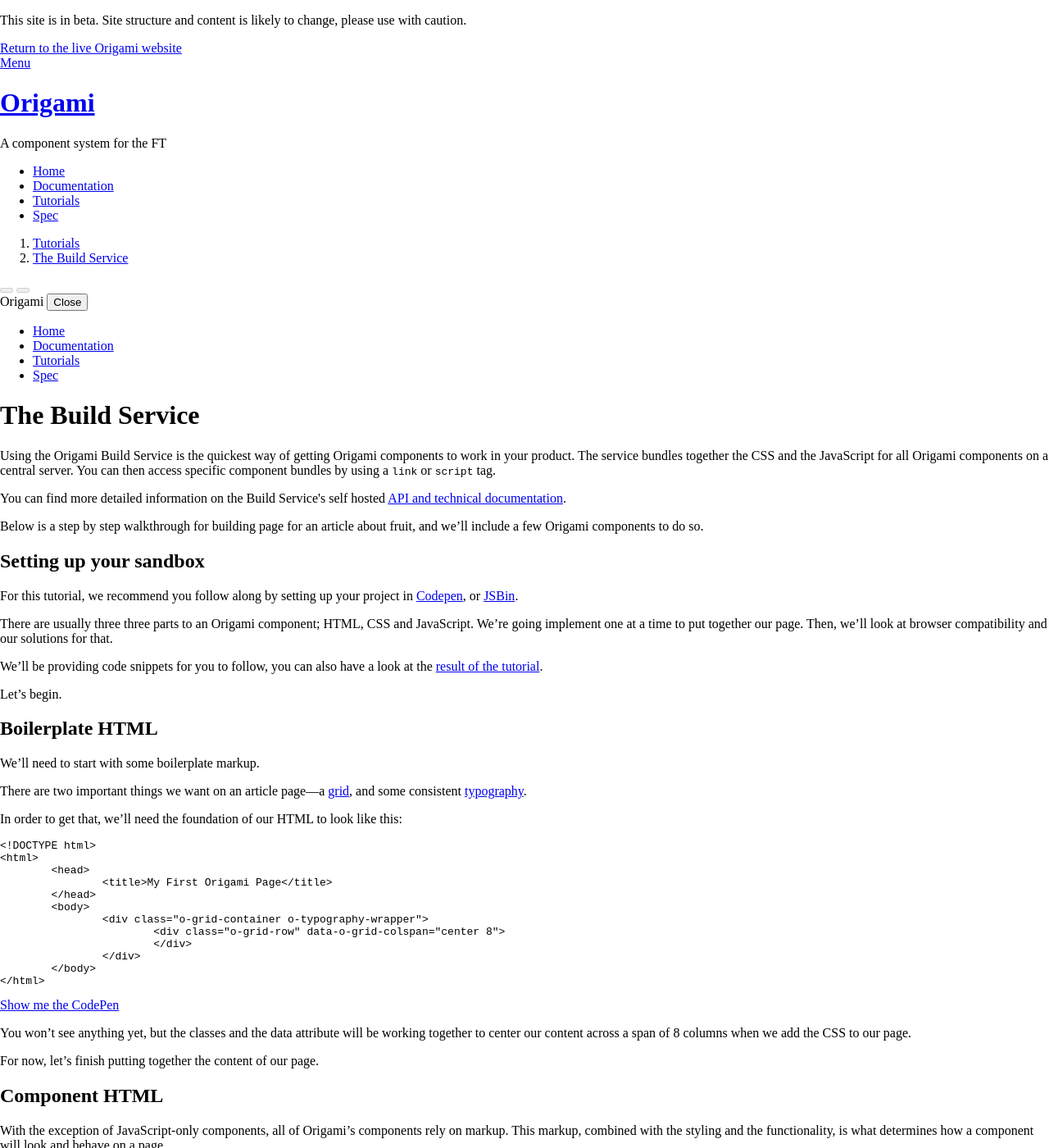
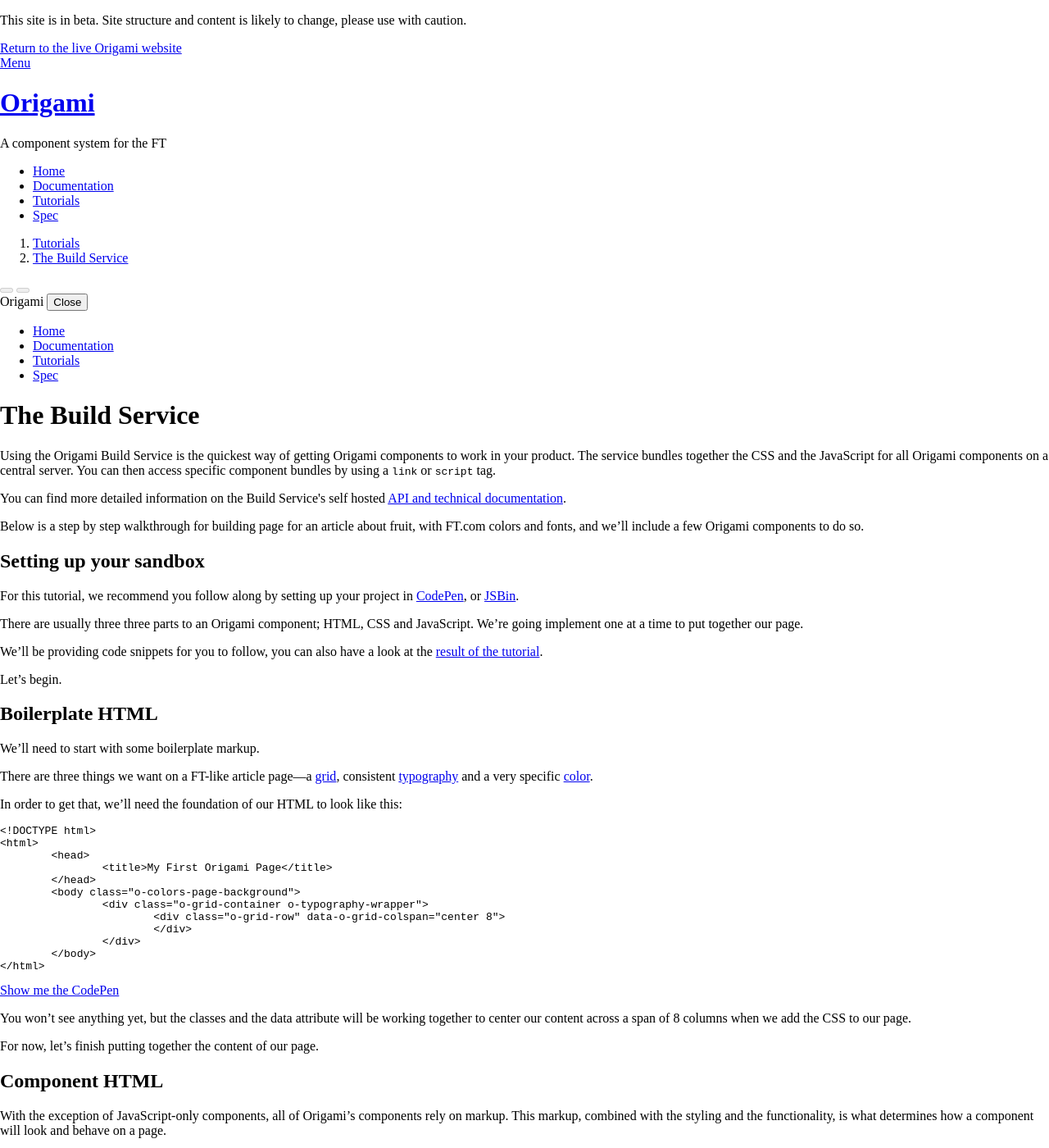
Before and after one commit to Financial-Times/origami-website, a Jekyll site: the page built from _tutorials/build-service.md, in a window 1280 px wide and 1400 px high. Shown: the whole window at 82% size. Built offline with Jekyll 4.4.1, drawn with Linux system fonts in a browser that asks for light colours; a style sheet for code colours, icons or effects is not loaded; some of the changed text lies outside the part shown.

Commit message:
add o-colors

```diff
--- a/_tutorials/build-service.md
+++ b/_tutorials/build-service.md
@@ -9,22 +9,21 @@ Using the Origami Build Service is the quickest way of getting Origami component
 
 <aside>You can find more detailed information on the Build Service's self hosted <a href="https://www.ft.com/__origami/service/build">API and technical documentation</a>.</aside>
 
-Below is a step by step walkthrough for building page for an article about fruit, and we'll include a few Origami components to do so.
+Below is a step by step walkthrough for building page for an article about fruit, with FT.com colors and fonts, and we'll include a few Origami components to do so.
 
 ## Setting up your sandbox
-For this tutorial, we recommend you follow along by setting up your project in [Codepen](https://codepen.io/), or [JSBin](https://jsbin.com/?html,output).
+For this tutorial, we recommend you follow along by setting up your project in [CodePen](https://codepen.io/), or [JSBin](https://jsbin.com/?html,output).
 
+There are usually three three parts to an Origami component; HTML, CSS and JavaScript. We're going implement one at a time to put together our page.
 
-There are usually three three parts to an Origami component; HTML, CSS and JavaScript. We're going implement one at a time to put together our page. Then, we'll look at browser compatibility and our solutions for that.
-
-We'll be providing code snippets for you to follow, you can also have a look at the [result of the tutorial](#).
+We'll be providing code snippets for you to follow, you can also have a look at the [result of the tutorial](#TODO).
 
 Let's begin.
 
 ## Boilerplate HTML
 We'll need to start with some boilerplate markup.
 
-There are two important things we want on an article page—a [grid](https://registry.origami.ft.com/components/o-grid), and some consistent [typography](https://registry.origami.ft.com/components/o-typography).
+There are three things we want on a FT-like article page—a [grid](https://registry.origami.ft.com/components/o-grid), consistent [typography](https://registry.origami.ft.com/components/o-typography) and a very specific [color](https://registry.origami.ft.com/components/o-grid).
 
 In order to get that, we'll need the foundation of our HTML to look like this:
 
@@ -33,7 +32,7 @@ In order to get that, we'll need the foundation of our HTML to look like this:
 	&lt;head>
 		&lt;title>My First Origami Page&lt;/title>
 	&lt;/head>
-	&lt;body>
+	&lt;body class="o-colors-page-background">
 		&lt;div class="o-grid-container o-typography-wrapper">
 			&lt;div class="o-grid-row" data-o-grid-colspan="center 8">
 			&lt;/div>
@@ -110,13 +109,13 @@ The `href` of that link references the endpoint that serves all CSS bundles in t
 <aside><a href="https://codepen.io/ft-origami/pen/ajazYj" class="o-typography-link--external" target="\_blank" rel="noopener">Show me the CodePen</a></aside>
 Now, you should see all of your content snap to the center of the page. This means that we've successfully fetched the `o-grid` CSS bundle from the Build Service.
 
-But we also want to style our content and our table.
+But we also want to style our content and our table, and fetch the right color from our color palette.
 
 It is important to highlight that you only need **one** link tag per page, regardless of how many components you are using. The Build Service can include more than one component in the bundle we ask for, meaning that we can add multiple components to the same URL. This avoids duplicating the CSS that is shared between components, because we are only downloading it all once.
 
 So in order to add the styling for all of our other components, we need to add a few components to our url:
 
-<pre><code class="o-syntax-highlight--html">&lt;link rel="stylesheet" href="https://www.ft.com/__origami/service/build/v2/bundles/css?modules=o-grid,o-typography,o-table"/></code></pre>
+<pre><code class="o-syntax-highlight--html">&lt;link rel="stylesheet" href="https://www.ft.com/__origami/service/build/v2/bundles/css?modules=o-grid,o-colors,o-typography,o-table"/></code></pre>
 <aside><a href="https://codepen.io/ft-origami/pen/LBJErq" class="o-typography-link--external" target="\_blank" rel="noopener">Show me the CodePen</a></aside>
 
 And now, when we look at our page, we should have a styled table, different typography and a type of grid in place.
@@ -125,14 +124,14 @@ And now, when we look at our page, we should have a styled table, different typo
 
 There is one more step, before our page is entirely functional. Not all Origami components use JavaScript. In fact, of the ones we've used in this example, only `o-table` does.
 
-So our final step involves providing our table with the ability to sort its content. Much like the `link` tag for the CSS, we fetch JavaScript bundles from an Build Service endpoint, through a `script` tag.
+So our final step involves providing our table with the ability to sort its content. Much like the `link` tag for the CSS, we fetch JavaScript bundles from a Build Service endpoint, through a `script` tag.
 
 Let's add the following to our `<head>`:
 
 <pre><code class="o-syntax-highlight--html">&lt;script src="https://www.ft.com/__origami/service/build/v2/bundles/js?modules=o-table">&lt;/script></code></pre>
 <aside><a href="https://codepen.io/ft-origami/pen/ejLNNL" class="o-typography-link--external" target="\_blank" rel="noopener">Show me the CodePen</a></aside>
 
-Now you can scroll down to your table, and sort alphabetically by fruit name, or numerically by popularity.
+Now you can scroll down to your table, and sort fruit alphabetically by name, or numerically by popularity.
 
 ## Next steps
 
```
